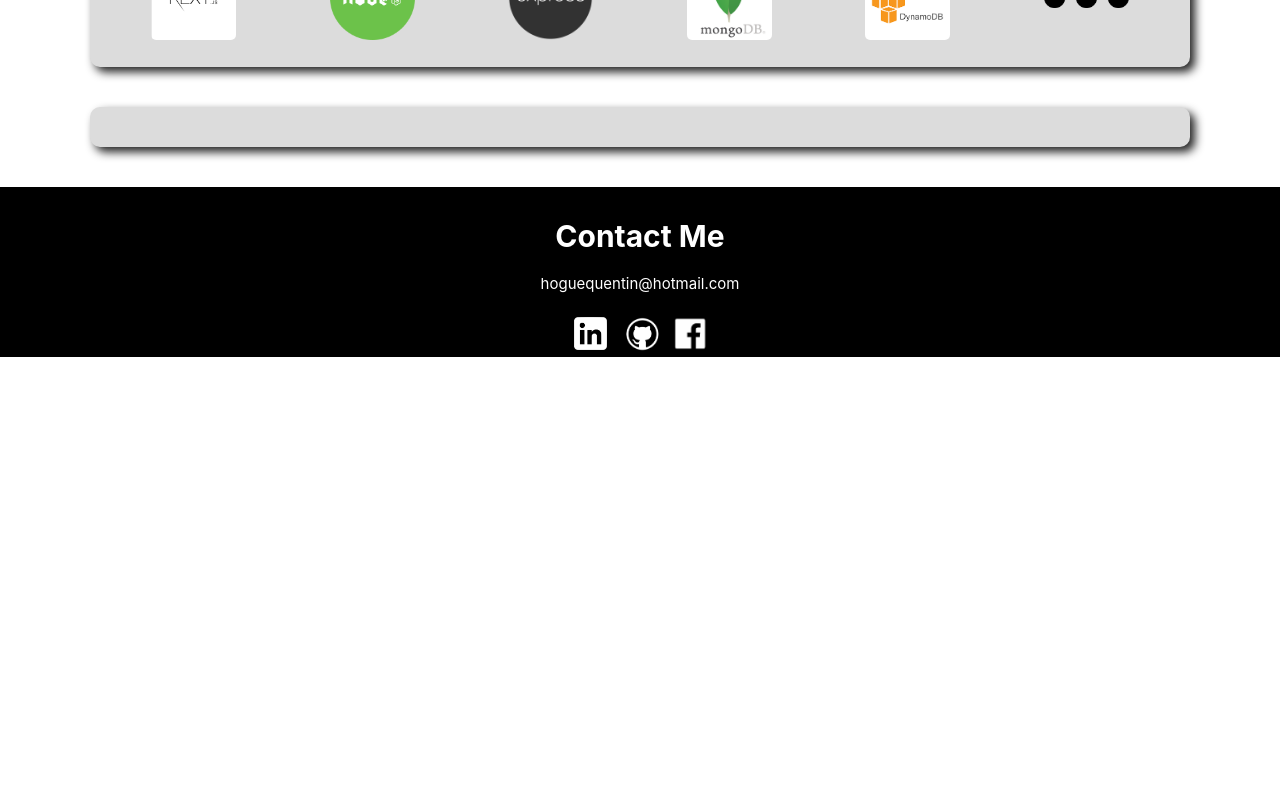
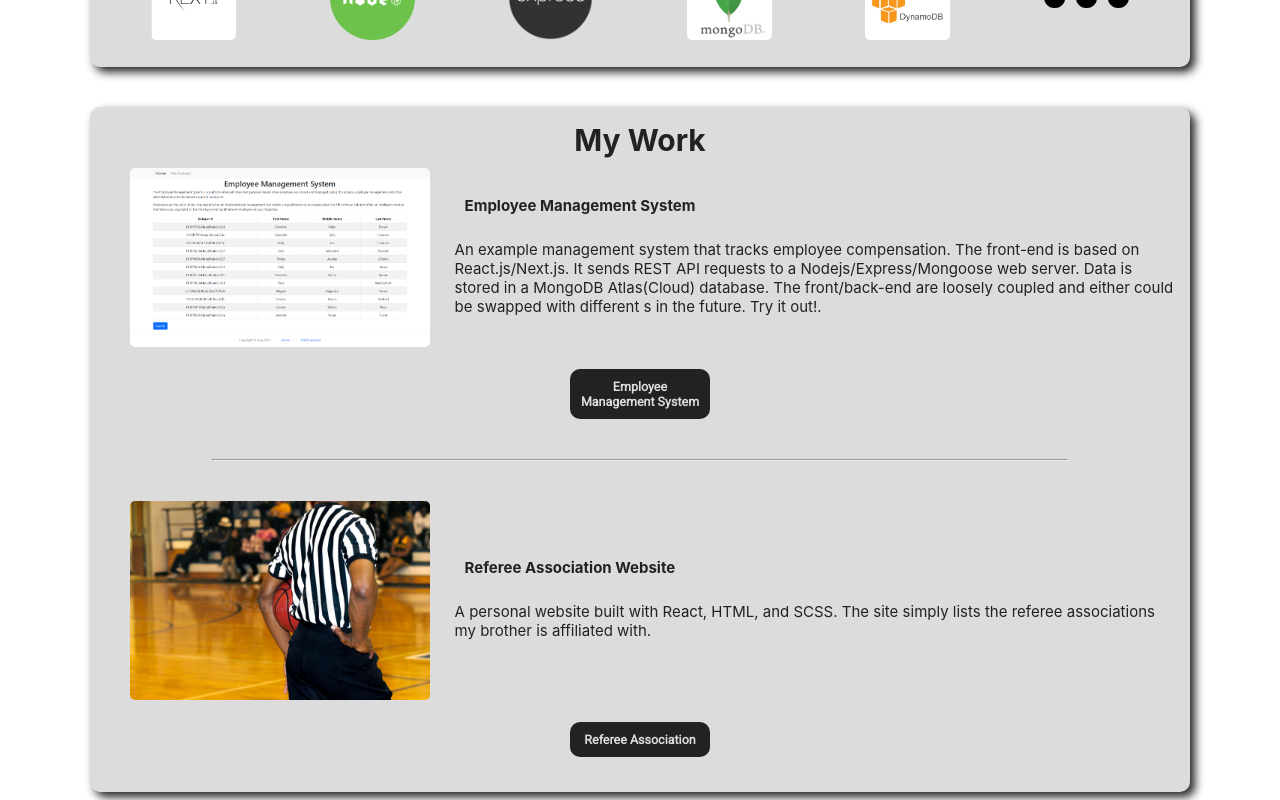
Before and after one commit to Drendal911/webpage, a React (Create React App) app: page / in a window 1280 px wide. Shown: the part 1520-2320 px from the top of the page. Before the commit the page ends 1877 px from the top, so only its background shows below. Built offline with nearby package versions, Linux system fonts and the light colour scheme.

Commit message:
Projects added to Work Section

```diff
--- a/src/components/Hamburger.js
+++ b/src/components/Hamburger.js
@@ -19,7 +19,7 @@ export default function Hamburger() {
                         <li onClick={hideMenu} className={hamburger.navigationItem}><a href={"# "} className={hamburger.navigationLink}>Home</a></li>
                         <li onClick={hideMenu} className={hamburger.navigationItem}><a href={"#about"} className={hamburger.navigationLink}>About Me</a></li>
                         <li onClick={hideMenu} className={hamburger.navigationItem}><a href={"#skills"} className={hamburger.navigationLink}>Skills</a></li>
-                        <li onClick={hideMenu} className={hamburger.navigationItem}><a href={"#work"} className={hamburger.navigationLink}>Projects</a></li>
+                        <li onClick={hideMenu} className={hamburger.navigationItem}><a href={"#work"} className={hamburger.navigationLink}>Work</a></li>
                     </ul>
                 </nav>
             </div>
--- a/src/components/Work.js
+++ b/src/components/Work.js
@@ -1,12 +1,54 @@
 import work from '../styles/components/work.module.scss'
 import empImage from '../images/EmployeeManagementSystemMainScreen.png'
+import ref from '../images/basketball-referee-mid-court.jpg'
+import button from "../styles/components/button.module.scss";
 import Button from "./Button";
-import button from "../styles/components/button.module.scss";
 
 export default function Work() {
     return (
         <div id={"work"} className={work.grid_container}>
-
+            <div>
+                <div className={work.title}>My Work</div>
+                <div className={work.grid_sub_container}>
+                    <a href={'https://drendal911-employee-front-end.herokuapp.com'} target={'_blank'}
+                       rel="noopener noreferrer">
+                        <img src={empImage} alt={"Employee Management System"}/>
+                    </a>
+                    <div className={work.text_container}>
+                        <div className={work.sub_title}>Employee Management System</div>
+                        <p>An example management system that tracks employee compensation. The front-end is based on
+                            React.js/Next.js. It sends REST API requests to a Nodejs/Express/Mongoose web
+                            server.
+                            Data is stored in a MongoDB Atlas(Cloud) database. The front/back-end are loosely coupled
+                            and
+                            either could be swapped with different s in the future. Try it out!.</p>
+                    </div>
+                    <div className={work.button_div}>
+                        <Button css={button.dark_rectangle_btn}
+                                link={"https://drendal911-employee-front-end.herokuapp.com"}
+                                name={"Employee Management System"}/>
+                    </div>
+                </div>
+            </div>
+            <hr/>
+            <div>
+                <div className={work.grid_sub_container}>
+                    <a href={'https://drendal911.github.io/warrenhogue-referee/'} target={'_blank'}
+                       rel="noopener noreferrer">
+                        <img src={ref} alt={"Referee holding basketball"}/>
+                    </a>
+                    <div className={work.text_container}>
+                        <div className={work.sub_title}>Referee Association Website</div>
+                        <p>A personal website built with React, HTML, and SCSS. The site simply lists the referee
+                            associations my brother is affiliated with.</p>
+                    </div>
+                    <div className={work.button_div}>
+                        <Button css={button.dark_rectangle_btn}
+                                link={"https://drendal911.github.io/warrenhogue-referee/"}
+                                name={"Referee Association"}/>
+                    </div>
+                </div>
+            </div>
 
         </div>
     )
--- a/src/styles/components/me.module.scss
+++ b/src/styles/components/me.module.scss
@@ -35,6 +35,7 @@
   text-align: left;
   align-self: center;
   justify-self: center;
+  padding: 1rem;
 }
 
 .button_div {
@@ -53,8 +54,6 @@
   }
 
   .text_container {
-    padding: 0;
-    font-size: 1.25rem;
     text-align: center;
   }
 
--- a/src/styles/components/work.module.scss
+++ b/src/styles/components/work.module.scss
@@ -49,7 +49,7 @@
 
 hr {
   width: 80%;
-  margin: 2rem auto;
+  margin: 2rem auto 3rem auto;
 }
 
 @media screen and (max-width: 1000px) {
@@ -63,7 +63,11 @@ hr {
   }
 
   .sub_title {
-    justify-self: center;
+    text-align: center;
+  }
+
+  .text_container {
+    text-align: center;
   }
 
   .button_div {
```
